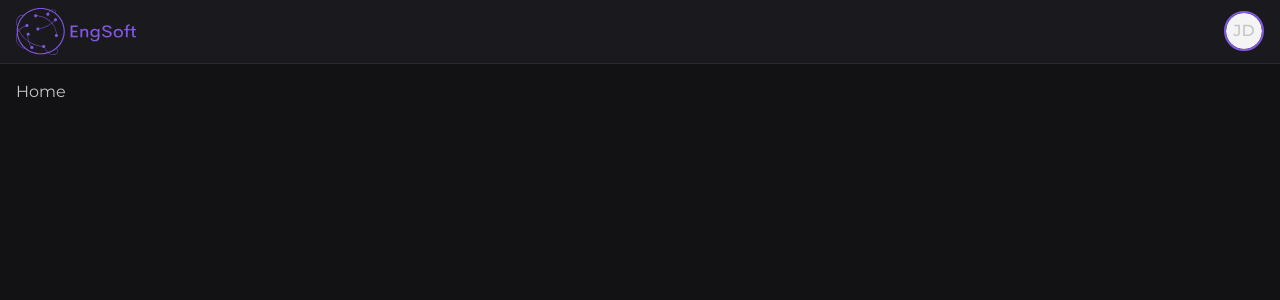
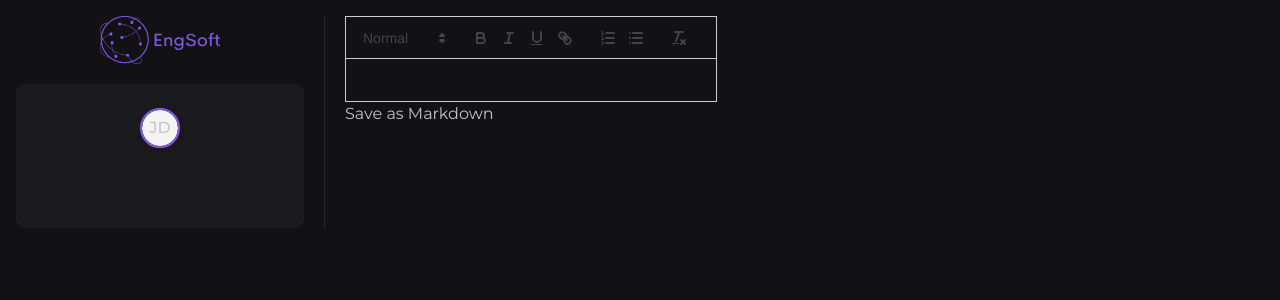
Before and after one commit to passosleo/blog-engsoft, a Next.js app in the folder frontend/: page /home in a window 1280 px wide. Shown: the top 300 px of the page. Built offline with nearby package versions, Linux system fonts and the light colour scheme.

Commit message:
feat: add react-quill

```diff
--- a/frontend/package.json
+++ b/frontend/package.json
@@ -21,6 +21,7 @@
     "react": "^18",
     "react-dom": "^18",
     "react-hook-form": "^7.51.2",
+    "react-quill": "^2.0.0",
     "react-toastify": "^10.0.5",
     "tailwind-merge": "^2.2.2",
     "tailwindcss-animate": "^1.0.7",
--- a/frontend/src/app/(private)/home/page.tsx
+++ b/frontend/src/app/(private)/home/page.tsx
@@ -1,5 +1,28 @@
-export default function Home(){
+// components/MarkdownEditor.js
+"use client";
+import React, { useState } from "react";
+import dynamic from "next/dynamic"; // Importa a função dynamic de next/dynamic
+import "react-quill/dist/quill.snow.css";
+import { Menu } from "@/components/Menu";
+// Verifica se o código está sendo executado no navegador antes de importar o ReactQuill
+const ReactQuill = dynamic(() => import("react-quill"), { ssr: false });
+export default function Home() {
+  const [text, setText] = useState("");
+
+  const handleChange = (value: any) => {
+    console.log("value: ", value);
+    setText(value);
+  };
+
   return (
-    <h1>Home</h1>
-  )
+    <div className="flex">
+      <Menu />
+      <div className=" border-l pl-5 border-[#29292E] h-auto">
+        <div>
+          <ReactQuill value={text} onChange={handleChange} />
+          <button>Save as Markdown</button>
+        </div>
+      </div>
+    </div>
+  );
 }
--- a/frontend/src/app/(private)/layout.tsx
+++ b/frontend/src/app/(private)/layout.tsx
@@ -7,8 +7,8 @@ export default function PrivateLayout({
 }) {
   return (
     <div>
-      <Header />
-      <main className="h-screen w-full pt-20 max-w-screen-xl mx-auto px-4 ">
+      {/* <Header /> */}
+      <main className="h-screen w-full  max-w-screen-xl mx-auto p-4 ">
         {children}
       </main>
     </div>
--- a/frontend/src/app/(public)/(welcome)/components/Register/page.tsx
+++ b/frontend/src/app/(public)/(welcome)/components/Register/page.tsx
@@ -5,7 +5,8 @@ import { RegisterSchema } from "@/schemas/register";
 
 export function Register() {
   function onSubmit(values: any) {
-    console.log(values);
+    console.log("values: ", values);
+
   }
 
   return (
--- /dev/null
+++ b/frontend/src/components/Menu/index.tsx
@@ -0,0 +1,25 @@
+import Image from "next/image";
+import Link from "next/link";
+import EngSoft from "@/assets/images/engsoft.svg";
+import { CustomAvatar } from "../CustomAvatar";
+
+export function Menu() {
+  return (
+    <div className="mr-5 flex items-center flex-col gap-5">
+      <Link href="/home" className="">
+        {/* <Image src={Logo} alt="Logo" width={45} height={45} /> */}
+        <Image
+          src={EngSoft}
+          alt="Logo"
+          width={120}
+          height={120}
+          className="hover:opacity-90"
+        />
+      </Link>
+
+      <div className="bg-black-secundary h-36 w-72 rounded-lg px-4 py-6 flex flex-col items-center">
+        <CustomAvatar name="John Doe" />
+      </div>
+    </div>
+  );
+}
```
Also changed, not shown: 1 other file (tests, documents, lock files or other folders).
